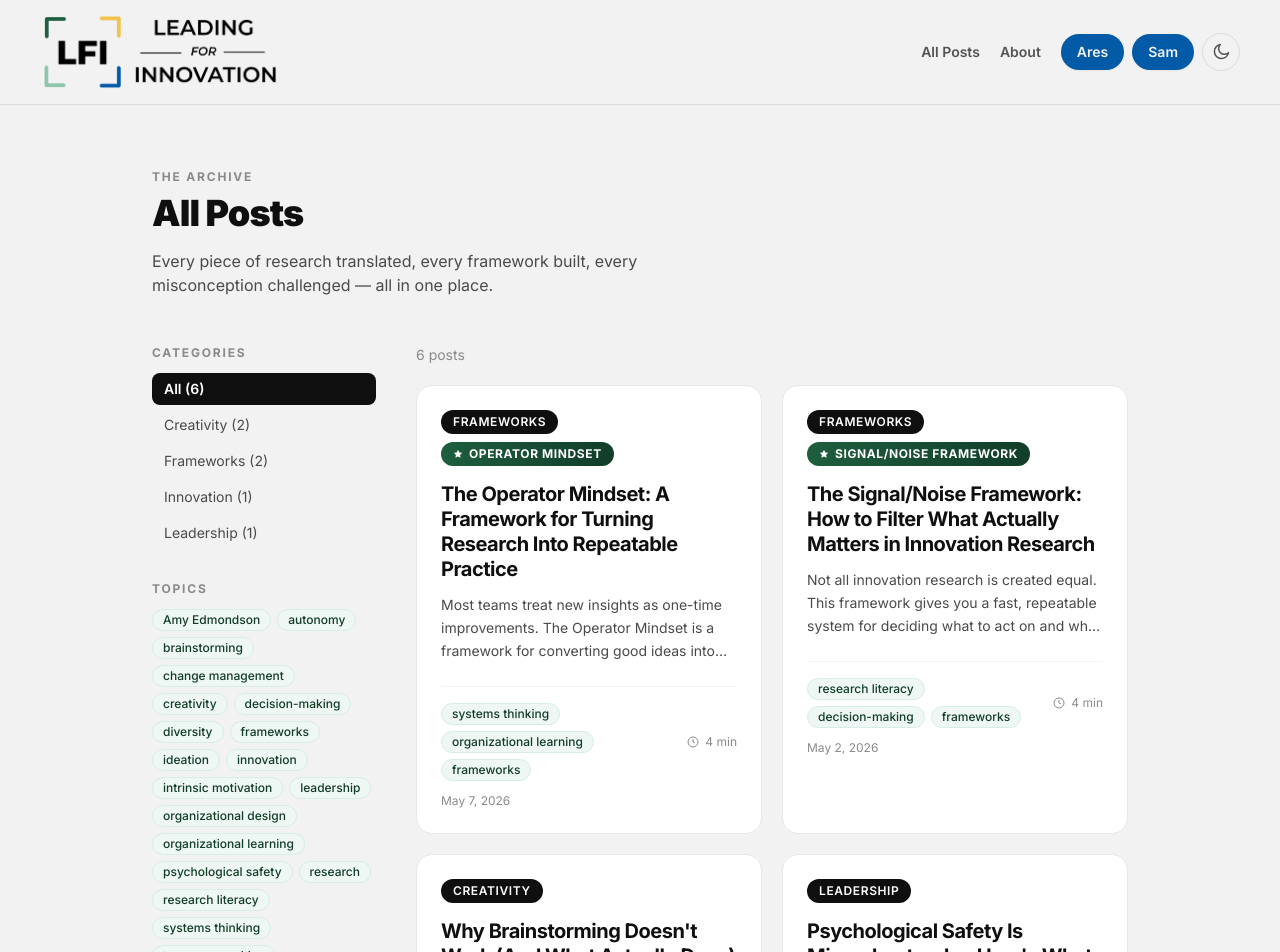
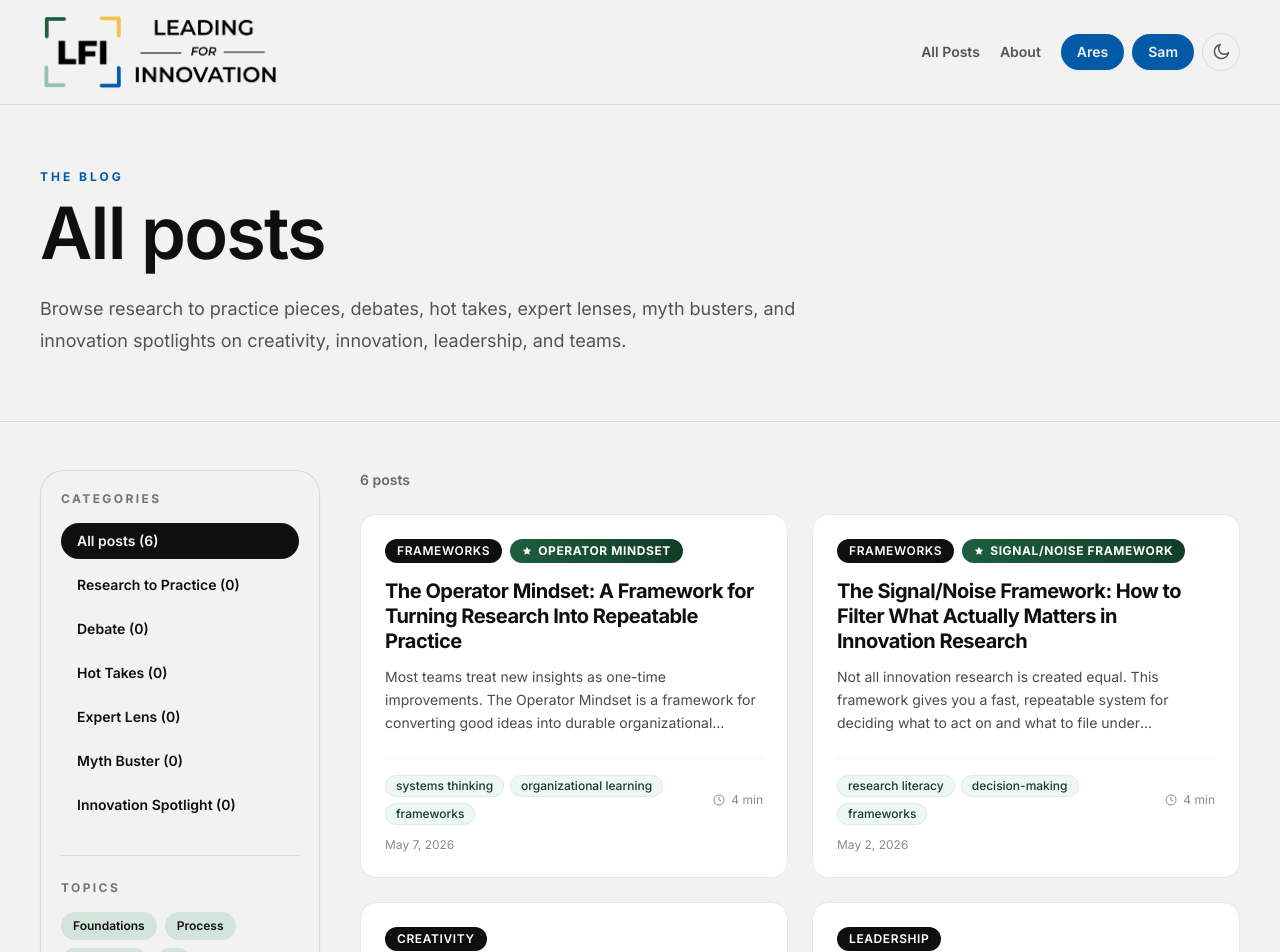
Before and after one commit to aresboiralopez9/leading-for-innovation, a Next.js app: page /blog in a window 1280 px wide. Shown: the top 952 px of the page. Built offline with nearby package versions, Linux system fonts and the light colour scheme.

Commit message:
Refactor BlogPage layout and update metadata
Refactor BlogPage component to improve layout and filtering logic. Update metadata description for clarity.

```diff
--- a/src/app/blog/page.tsx
+++ b/src/app/blog/page.tsx
@@ -1,125 +1,170 @@
-import { getAllPosts, getAllCategories, getAllTags } from '@/lib/posts'
+import Link from 'next/link'
+import { getAllPosts } from '@/lib/posts'
 import { PostCard } from '@/components/PostCard'
 
 interface Props {
-  searchParams: { category?: string; tag?: string }
+  searchParams: {
+    category?: string
+    tag?: string
   }
+}
+
+const categories = [
+  'Research to Practice',
+  'Debate',
+  'Hot Takes',
+  'Expert Lens',
+  'Myth Buster',
+  'Innovation Spotlight',
+]
+
+const topics = ['Foundations', 'Process', 'Conditions', 'AI']
 
 export const metadata = {
   title: 'Blog',
-  description: 'All posts — research translated into frameworks and systems for real-world teams.',
+  description:
+    'All posts from Leading for Innovation, including research to practice pieces, debates, hot takes, expert lenses, myth busters, and innovation spotlights.',
 }
 
 export default function BlogPage({ searchParams }: Props) {
   const allPosts = getAllPosts()
-  const categories = getAllCategories()
-  const tags = getAllTags()
 
   const activeCategory = searchParams.category || ''
   const activeTag = searchParams.tag || ''
 
   const filtered = allPosts.filter((post) => {
-    if (activeCategory && post.category.toLowerCase() !== activeCategory.toLowerCase()) return false
-    if (activeTag && !post.tags.map((t) => t.toLowerCase()).includes(activeTag.toLowerCase())) return false
+    if (activeCategory && post.category.toLowerCase() !== activeCategory.toLowerCase()) {
+      return false
+    }
+
+    if (
+      activeTag &&
+      !post.tags.map((tag) => tag.toLowerCase()).includes(activeTag.toLowerCase())
+    ) {
+      return false
+    }
+
     return true
   })
 
   return (
-    <div className="max-w-5xl mx-auto px-4 sm:px-6 py-16">
-      {/* Header */}
-      <div className="mb-12">
-        <p className="section-title mb-2">The Archive</p>
-        <h1 className="text-4xl font-black tracking-tight text-ink dark:text-white mb-4">
-          All Posts
+    <main className="min-h-screen bg-canvas text-ink">
+      <section className="border-b border-ink/10 bg-lfi-white">
+        <div className="mx-auto max-w-7xl px-6 py-16 md:px-10">
+          <p className="text-xs font-bold uppercase tracking-[0.25em] text-lfi-blue">
+            The blog
+          </p>
+
+          <h1 className="mt-3 text-5xl font-semibold tracking-tight md:text-7xl">
+            All posts
           </h1>
-        <p className="text-ink-muted dark:text-gray-400 max-w-xl">
-          Every piece of research translated, every framework built, every misconception challenged —
-          all in one place.
+
+          <p className="mt-6 max-w-3xl text-lg leading-8 text-ink/70">
+            Browse research to practice pieces, debates, hot takes, expert lenses, myth busters, and innovation spotlights on creativity, innovation, leadership, and teams.
           </p>
         </div>
+      </section>
 
-      <div className="flex flex-col lg:flex-row gap-10">
-        {/* Sidebar */}
-        <aside className="lg:w-56 shrink-0">
-          {/* Categories */}
-          <div className="mb-8">
-            <p className="section-title mb-3">Categories</p>
-            <ul className="space-y-1">
-              <li>
-                <a
+      <section className="mx-auto grid max-w-7xl gap-10 px-6 py-12 md:px-10 lg:grid-cols-[280px_1fr]">
+        <aside className="self-start rounded-[1.5rem] border border-ink/10 bg-lfi-white p-5 shadow-sm">
+          <div>
+            <p className="text-xs font-bold uppercase tracking-[0.2em] text-ink/55">
+              Categories
+            </p>
+
+            <div className="mt-4 flex flex-wrap gap-2 lg:flex-col">
+              <Link
                 href="/blog"
-                  className={`block text-sm px-3 py-1.5 rounded-lg transition-colors ${
-                    !activeCategory
-                      ? 'bg-ink dark:bg-white text-white dark:text-ink font-semibold'
-                      : 'text-ink-muted dark:text-gray-400 hover:bg-gray-100 dark:hover:bg-gray-800'
+                className={`rounded-full px-4 py-2 text-sm font-semibold transition ${
+                  !activeCategory && !activeTag
+                    ? 'bg-ink text-lfi-white'
+                    : 'bg-canvas text-ink hover:bg-lfi-yellow/30'
                 }`}
               >
-                  All ({allPosts.length})
-                </a>
-              </li>
-              {categories.map((cat) => {
-                const count = allPosts.filter((p) => p.category.toLowerCase() === cat.toLowerCase()).length
+                All posts ({allPosts.length})
+              </Link>
+
+              {categories.map((category) => {
+                const count = allPosts.filter(
+                  (post) => post.category.toLowerCase() === category.toLowerCase()
+                ).length
+
                 return (
-                  <li key={cat}>
-                    <a
-                      href={`/blog?category=${cat}`}
-                      className={`block text-sm px-3 py-1.5 rounded-lg transition-colors ${
-                        activeCategory.toLowerCase() === cat.toLowerCase()
-                          ? 'bg-ink dark:bg-white text-white dark:text-ink font-semibold'
-                          : 'text-ink-muted dark:text-gray-400 hover:bg-gray-100 dark:hover:bg-gray-800'
+                  <Link
+                    key={category}
+                    href={`/blog?category=${encodeURIComponent(category)}`}
+                    className={`rounded-full px-4 py-2 text-sm font-semibold transition ${
+                      activeCategory.toLowerCase() === category.toLowerCase()
+                        ? 'bg-lfi-blue text-lfi-white'
+                        : 'bg-canvas text-ink hover:bg-lfi-yellow/30'
                     }`}
                   >
-                      {cat} ({count})
-                    </a>
-                  </li>
+                    {category} ({count})
+                  </Link>
                 )
               })}
-            </ul>
+            </div>
           </div>
 
-          {/* Tags */}
-          {tags.length > 0 && (
-            <div>
-              <p className="section-title mb-3">Topics</p>
-              <div className="flex flex-wrap gap-1.5">
-                {tags.map((tag) => (
-                  <a
-                    key={tag}
-                    href={`/blog?tag=${tag}`}
-                    className={`tag-pill ${activeTag.toLowerCase() === tag.toLowerCase() ? 'bg-brand-500 !text-white border-brand-500' : ''}`}
+          <div className="mt-8 border-t border-ink/10 pt-6">
+            <p className="text-xs font-bold uppercase tracking-[0.2em] text-ink/55">
+              Topics
+            </p>
+
+            <div className="mt-4 flex flex-wrap gap-2">
+              {topics.map((topic) => (
+                <Link
+                  key={topic}
+                  href={`/blog?tag=${encodeURIComponent(topic)}`}
+                  className={`rounded-full px-3 py-1.5 text-xs font-semibold transition ${
+                    activeTag.toLowerCase() === topic.toLowerCase()
+                      ? 'bg-lfi-green text-lfi-white'
+                      : 'bg-lfi-mint/30 text-ink hover:bg-lfi-mint/50'
+                  }`}
                 >
-                    {tag}
-                  </a>
+                  {topic}
+                </Link>
               ))}
             </div>
           </div>
-          )}
         </aside>
 
-        {/* Posts grid */}
-        <div className="flex-1">
+        <div>
+          <div className="mb-6 flex flex-col justify-between gap-3 md:flex-row md:items-end">
+            <div>
+              <p className="text-sm font-semibold text-ink/60">
+                {filtered.length} post{filtered.length !== 1 ? 's' : ''}
+                {activeCategory ? ` in ${activeCategory}` : ''}
+                {activeTag ? ` tagged ${activeTag}` : ''}
+              </p>
+
+              {(activeCategory || activeTag) && (
+                <Link
+                  href="/blog"
+                  className="mt-2 inline-flex text-sm font-semibold text-lfi-blue hover:underline"
+                >
+                  Clear filters
+                </Link>
+              )}
+            </div>
+          </div>
+
           {filtered.length === 0 ? (
-            <div className="text-center py-20 text-ink-muted dark:text-gray-500">
-              <p className="text-4xl mb-4">🔍</p>
-              <p className="text-lg font-semibold">No posts found</p>
-              <p className="text-sm mt-1">Try a different filter or check back soon.</p>
+            <div className="rounded-[1.5rem] border border-ink/10 bg-lfi-white p-8">
+              <h2 className="text-2xl font-semibold">No posts found</h2>
+              <p className="mt-3 text-ink/70">
+                Try a different category or topic, or check back soon.
+              </p>
             </div>
           ) : (
-            <>
-              <p className="text-sm text-ink-subtle dark:text-gray-500 mb-5">
-                {filtered.length} post{filtered.length !== 1 ? 's' : ''}
-                {activeCategory ? ` in "${activeCategory}"` : ''}
-                {activeTag ? ` tagged "${activeTag}"` : ''}
-              </p>
-              <div className="grid grid-cols-1 md:grid-cols-2 gap-5">
+            <div className="grid gap-6 md:grid-cols-2">
               {filtered.map((post) => (
                 <PostCard key={post.slug} post={post} />
               ))}
             </div>
-            </>
           )}
         </div>
-      </div>
-    </div>
+      </section>
+    </main>
   )
 }
```
Lines whose indentation alone changed are shown as unchanged.
